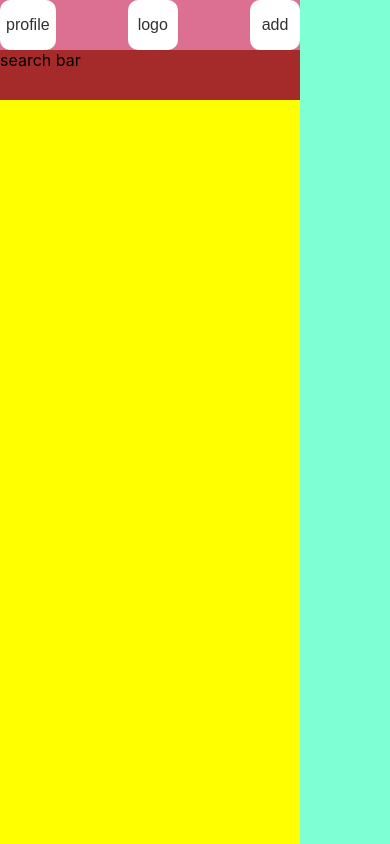
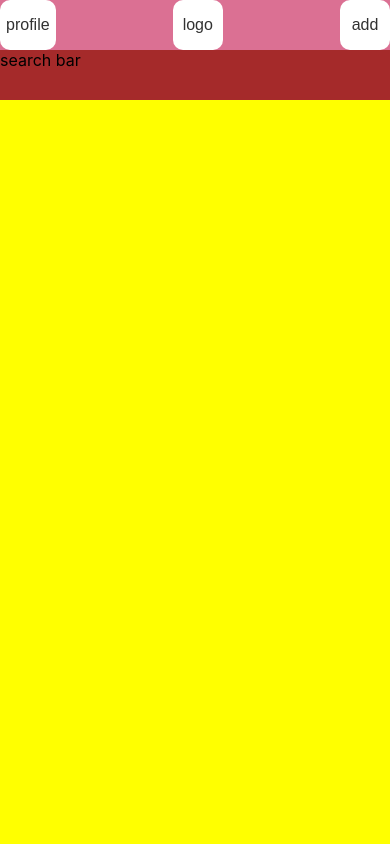
Before and after one commit to ts06067/cse316-note-app, a React (Create React App) app: page / in a window 390 px wide. Built offline with nearby package versions, Linux system fonts and the light colour scheme.

Commit message:
fixed components not resizing properly on mobile screen

```diff
--- a/src/components/NoteAppContainer.js
+++ b/src/components/NoteAppContainer.js
@@ -71,6 +71,12 @@ function NoteAppContainer() {
   };
 
   const handleBackToList = () => {
+    let mobile = width < 500 ? true : false;
+
+    if (!mobile) {
+      return;
+    }
+
     let styleSideBar = { display: "flex", flexBasis: "100vw" };
     let styleEditor = { display: "none", flexBasis: "100vw" };
 
@@ -209,7 +215,6 @@ function NoteAppContainer() {
 
     handleDelete: (e) => {
       if (active === undefined) {
-        handleBackToList();
         return;
       }
 
@@ -220,6 +225,7 @@ function NoteAppContainer() {
         //if empty, disable textearea and deactivate selected note. otherwise, focus textarea.
         setActive(undefined);
         document.querySelector("textarea").style.display = "none";
+        handleBackToList();
         return;
       } else {
         document.querySelector("textarea").focus();
--- a/src/components/SidePanel.js
+++ b/src/components/SidePanel.js
@@ -5,7 +5,7 @@ import TopBarLeft from "./TopBarLeft";
 
 function SidePanel(props) {
   return (
-    <div className="sidePanel">
+    <div className="sidePanel" style={props.visible}>
       <TopBarLeft
         onAdd={props.onAdd}
         onOpenProfile={props.onOpenProfile}
```
